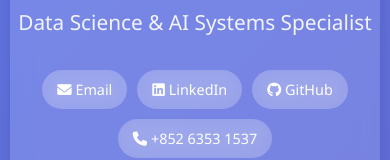
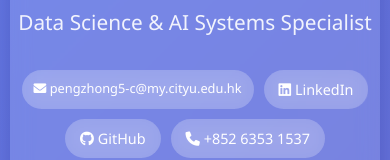
Before and after one commit to ssssydney/warrenzhong.github.io, a plain HTML site: page index.html in a window 390 px wide. Shown: the part 300-460 px from the top of the page. Drawn offline with Linux system fonts and the light colour scheme.

Commit message:
Update index.html

```diff
--- a/index.html
+++ b/index.html
@@ -3,7 +3,7 @@
 <head>
     <meta charset="UTF-8">
     <meta name="viewport" content="width=device-width, initial-scale=1.0">
-    <title>Pengzhi Zhong - Data Science & AI Systems</title>
+    <title>Pengzhi Zhong - Data Science & AI Systems | pengzhong5-c@my.cityu.edu.hk</title>
     <link href="https://cdnjs.cloudflare.com/ajax/libs/font-awesome/6.0.0/css/all.min.css" rel="stylesheet">
     <style>
         * {
@@ -272,6 +272,11 @@
                 padding: 8px 15px;
                 font-size: 0.9em;
             }
+
+            .contact-links a[href*="mailto"] {
+                font-size: 0.8em;
+                padding: 8px 12px;
+            }
         }
 
         .fade-in {
@@ -294,7 +299,7 @@
             <h1 class="name">Pengzhi Zhong</h1>
             <p class="title">Data Science & AI Systems Specialist</p>
             <div class="contact-links">
-                <a href="mailto:pengzhong5-c@my.cityu.edu.hk"><i class="fas fa-envelope"></i> Email</a>
+                <a href="mailto:pengzhong5-c@my.cityu.edu.hk"><i class="fas fa-envelope"></i> pengzhong5-c@my.cityu.edu.hk</a>
                 <a href="https://www.linkedin.com/in/warren-zhong-221046162/" target="_blank"><i class="fab fa-linkedin"></i> LinkedIn</a>
                 <a href="https://github.com/ssssydney" target="_blank"><i class="fab fa-github"></i> GitHub</a>
                 <a href="tel:+85263531537"><i class="fas fa-phone"></i> +852 6353 1537</a>
```
